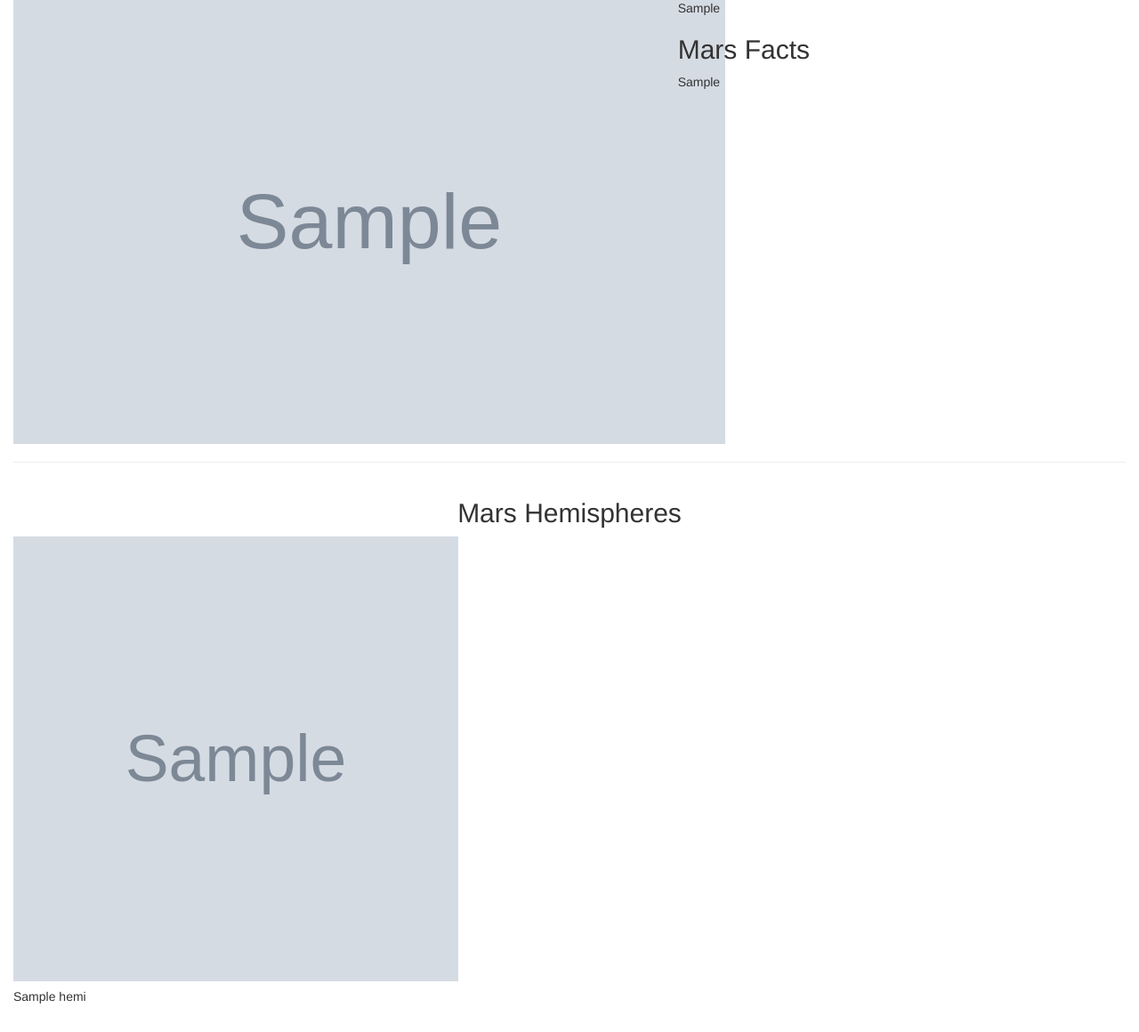
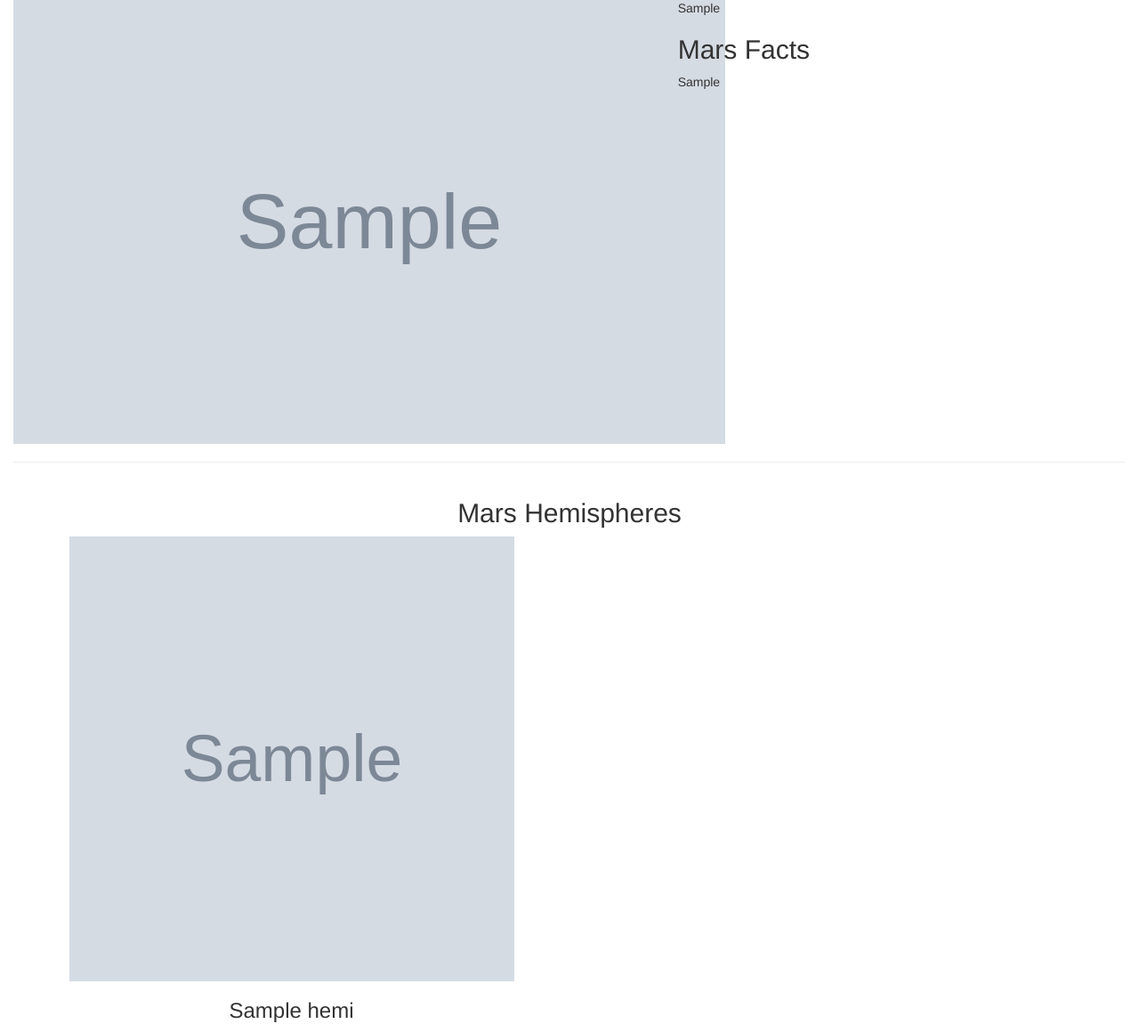
Before and after one commit to Lpwestlake/Web-scraping-challenge, a Flask app: page / in a window 1280 px wide. Shown: the part 517-1677 px from the top of the page at 89% size. Before the commit the page ends 1645 px from the top, so only its background shows below. Run offline with Flask 2, Linux system fonts and the light colour scheme; grey boxes marked "Sample" are stand-in pictures; a database or web service that is not in the repository returns one stand-in record (values such as "Sample title"); some libraries are stand-ins or nearby versions.

Commit message:
final submission

```diff
--- a/Mission_to_Mars/templates/index.html
+++ b/Mission_to_Mars/templates/index.html
@@ -8,8 +8,6 @@
   <title>Mars Information</title>
   <link rel="stylesheet" href="https://maxcdn.bootstrapcdn.com/bootstrap/3.3.7/css/bootstrap.min.css">
 </head>
-
-<body>
 
 <body>
   <div class="container-fluid">
@@ -60,7 +58,7 @@
             <div class="card">
               <div class="car-body">
                 <h2 class="cart-title">Mars Facts</h2>
-                  <p>{{mars.Mars_Facts}}</p>
+                <p>{{mars.Mars_Facts|safe}}</p>
               </div>
             </div>
           </div>
@@ -76,49 +74,19 @@
       </div>
     </div>
 
-
-      <!-- loop through to get images and titles of hemispheres-->
-      <!-- <div class="row">
-        {% for hemi in mars.Mars_Hemisphere_Images %}
-        <div class="col-6-border">
-        </br>
-          <img src="{{hemi.image_url}}" height=300px width=300px>
-          <h2 class="text-center">{{hemi.title}}</h2>
-        </div>
-        {% endfor %}
-      </div> -->
-
+    <!-- create group for images of hemispheres to loop through and pull hemi info in -->
     <div class="card-group">
       {% for hemi in mars.Mars_Hemisphere_Images %}
-        <div class="card">
+      <div class="col-md-6">
+        <div class="card text-center">
           <img class="card-img-top" src="{{hemi.image_url}}" alt="Mars Hemisphere Image" height=500px width=500px>
           <div class="card-body">
-            <h5 class="card-title">{{hemi.title}}</h5>
+            <h3 class="card-title">{{hemi.title}}</h3>
+          </div>
         </div>
       </div>
       {% endfor %}
 
-        <!-- </div>
-          <div class="card">
-            <img class="card-img-top" src="..." alt="Card image cap">
-            <div class="card-body">
-              <h5 class="card-title">Card title</h5>
-              <p class="card-text">This card has supporting text below as a natural lead-in to additional content.</p>
-            </div>
-            <div class="card-footer">
-              <small class="text-muted">Last updated 3 mins ago</small>
-            </div>
-          </div>
-          <div class="card">
-            <img class="card-img-top" src="..." alt="Card image cap">
-            <div class="card-body">
-              <h5 class="card-title">Card title</h5>
-              <p class="card-text">This is a wider card with supporting text below as a natural lead-in to additional content. This card has even longer content than the first to show that equal height action.</p>
-            </div>
-            <div class="card-footer">
-              <small class="text-muted">Last updated 3 mins ago</small>
-            </div> -->
-        <!-- </div> -->
     </div>
   </div>
 
```
Also changed, not shown: Mission_to_Mars/images/app_pic_1.JPG (added), Mission_to_Mars/images/app_pic_2.JPG (added). Lines whose indentation alone changed are shown as unchanged.
